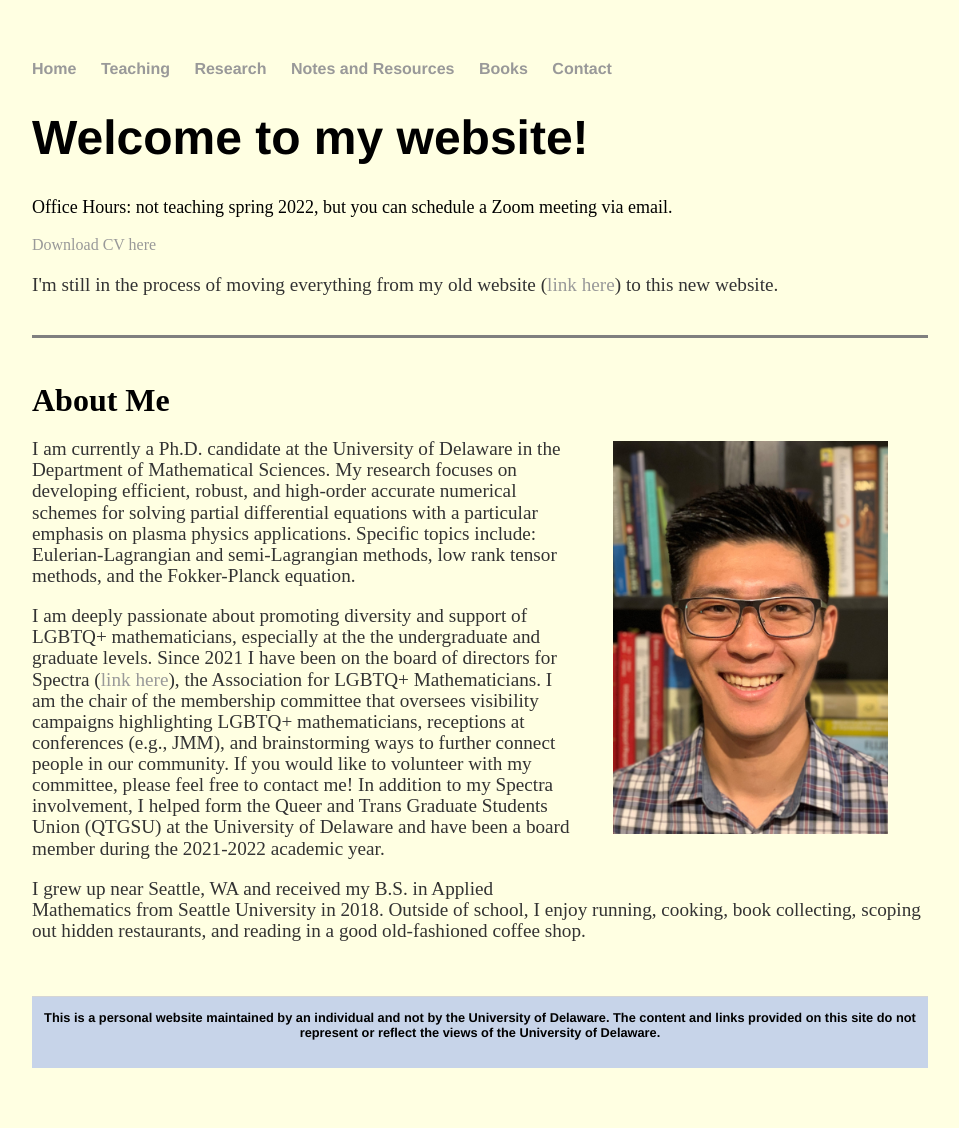
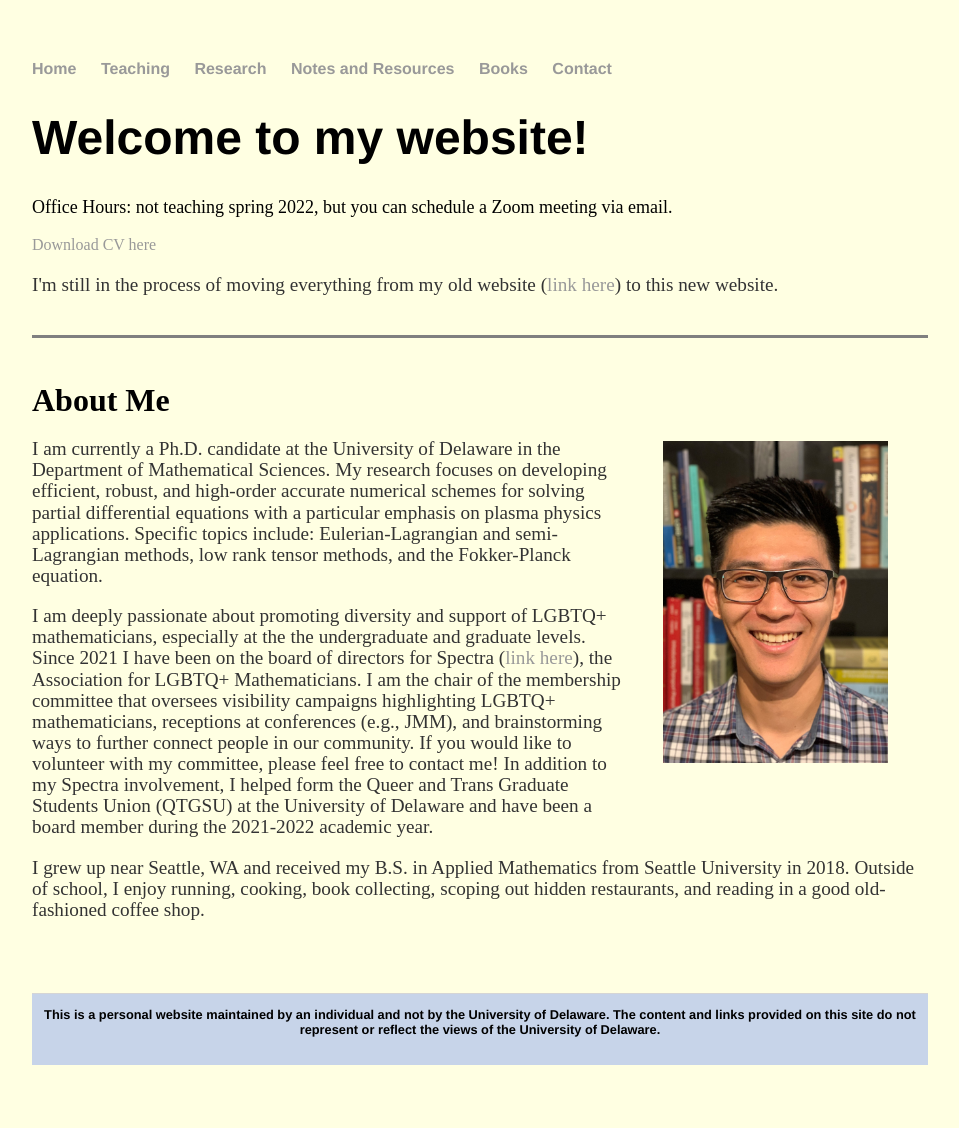
Before and after one commit to jhknakao/jhknakao.github.io, a Jekyll site: the page built from index.html, in a window 1280 px wide. Shown: the whole page, without its empty margins (160-1119 px from the left). Built offline with Jekyll 4.4.1, drawn with Linux system fonts in a browser that asks for light colours.

Commit message:
Update index.html

```diff
--- a/index.html
+++ b/index.html
@@ -17,7 +17,7 @@
 	<br>
 
 	<br>
-	<p style="padding:40px;float:right;"><img src="images/Nakao_headshot.jpg" width="275" height=auto></p>
+	<p style="padding:40px;float:right;"><img src="images/Nakao_headshot.jpg" width="225" height=auto></p>
 	<font size="6"><b>About Me</b></font>
 	<br>
 	<p>
@@ -32,6 +32,7 @@
 	</p>
 	<br>
 	<br>
+	<br>
 
 </div><!-- /.blurb -->
 
```
